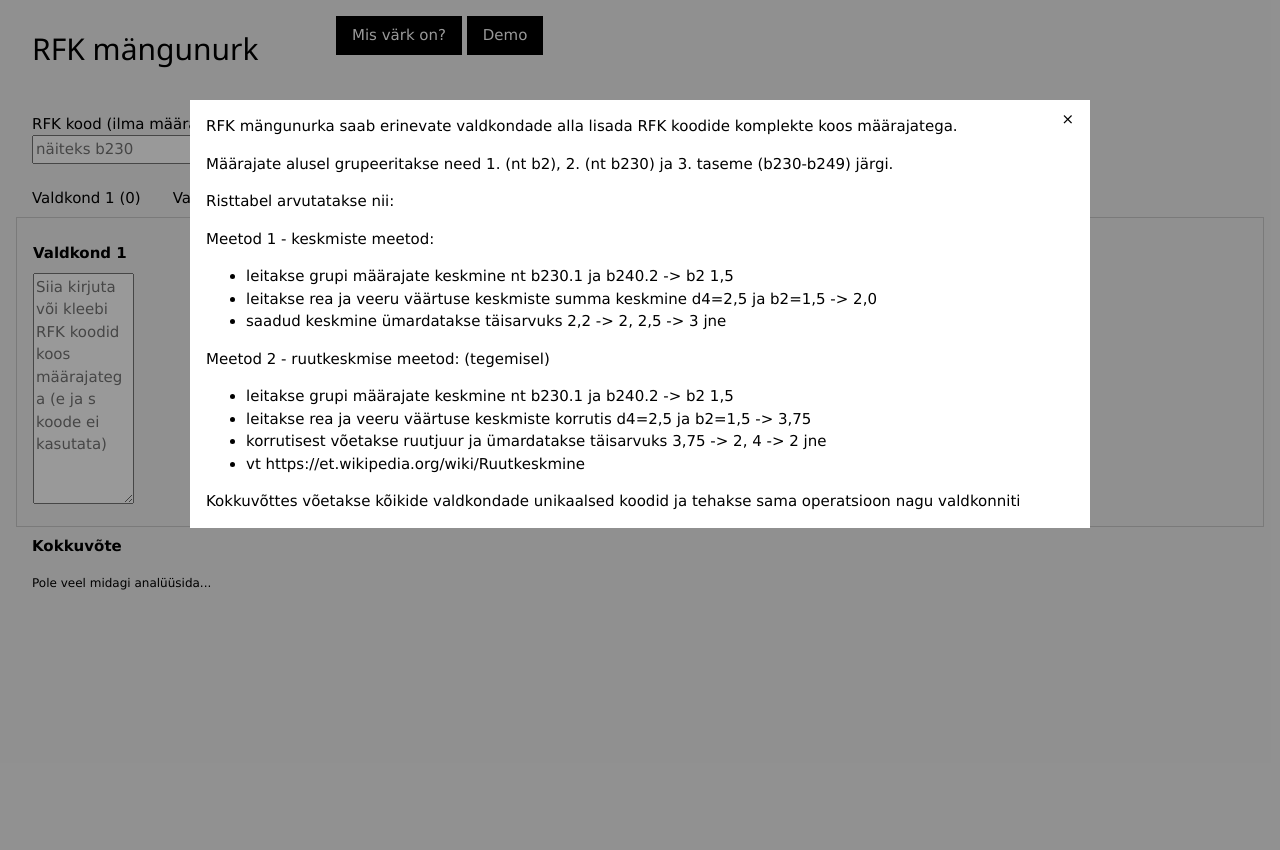
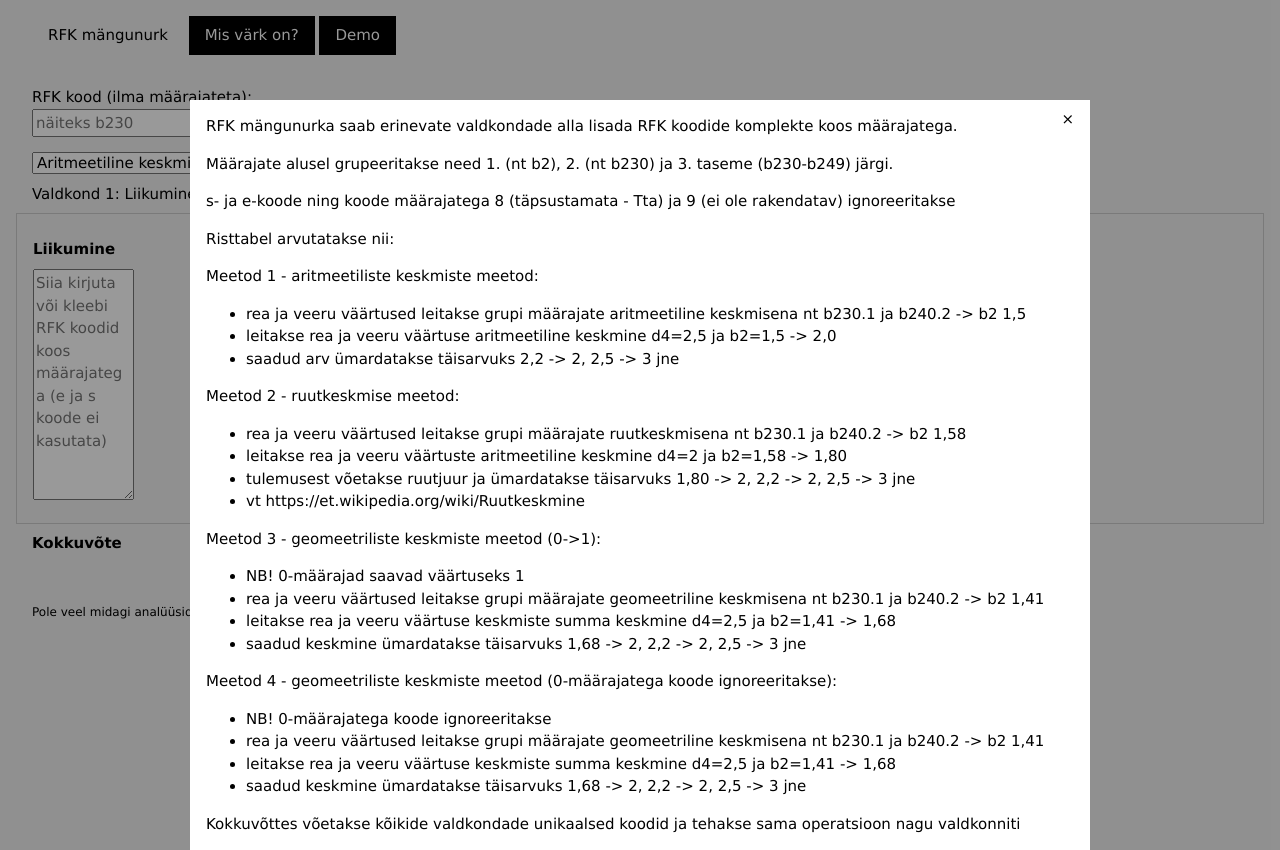
Before and after one commit to kalevhark/rfk, a Django app: page / in a window 1280 px wide, after a click on "Mis värk on?". Run offline with Django 3.2, Linux system fonts and the light colour scheme; parts of the project's set-up code (start-up, migrations or seed data) failed here and were passed over; some libraries are stand-ins or nearby versions.

Commit message:
version 2021.06.22

```diff
--- a/main/static/main/main.js
+++ b/main/static/main/main.js
@@ -4,16 +4,26 @@ var mainVM = new Vue({
     data: {
         rfkCode: '',
         rfkPath: '',
+        selected: 1,
+        options: [
+          { text: 'Aritmeetiline keskmine', value: 1 },
+          { text: 'Ruutkeskmine', value: 2 },
+          { text: 'Geomeetriline keskmine (0-määraja->1)', value: 3 },
+          { text: 'Geomeetriline keskmine (0-määrajaid ignoreeritakse)', value: 4 },
+        ],
         rfkSummary: '',
         resultSummary0: '',
         // resultSummary1: '',
         resultSummary2: '',
         resultSummary3: '',
+        resultVerbose2: '',
         answer: 'Pole veel midagi analüüsida...',
         inputs: [
-            {id: 1, category: 'Valdkond 1', question: '', result1: '', result2: '', result3: '', len: 0},
-            {id: 2, category: 'Valdkond 2', question: '', result1: '', result2: '', result3: '', len: 0},
-            {id: 3, category: 'Valdkond 3', question: '', result1: '', result2: '', result3: '', len: 0},
+            {id: 1, category: 'Liikumine', question: '', result1: '', result2: '', result3: '', len: 0},
+            {id: 2, category: 'Nägemine', question: '', result1: '', result2: '', result3: '', len: 0},
+            {id: 3, category: 'Kuulmine', question: '', result1: '', result2: '', result3: '', len: 0},
+            {id: 4, category: 'Keel ja kõne', question: '', result1: '', result2: '', result3: '', len: 0},
+            {id: 5, category: 'Vaimne', question: '', result1: '', result2: '', result3: '', len: 0},
         ]
     },
     watch: {
@@ -37,6 +47,12 @@ var mainVM = new Vue({
                 this.debouncedGetRFKSummary()
             },
         },
+        selected: {
+            handler(newQuestion, oldQuestion) {
+                this.getTables()
+                this.getRFKSummary()
+            },
+        }
     },
     created: function () {
         // _.debounce is a function provided by lodash to limit how
@@ -94,6 +110,7 @@ var mainVM = new Vue({
                 this.resultSummary1 = ''
                 this.resultSummary2 = ''
                 this.resultSummary3 = ''
+                this.resultVerbose2 = ''
                 for (const property in this.inputs) {
                     this.inputs[property].result1 = ''
                     this.inputs[property].result2 = ''
@@ -106,7 +123,12 @@ var mainVM = new Vue({
             var vm = this
             for (const property in vm.inputs) {
                 if (vm.inputs[property].question.length > 3) {
-                    axios.get(urlICFCalcs + '?content=' + JSON.stringify(vm.inputs[property].question))
+                    params = {
+                        method: vm.selected,
+                        content: JSON.stringify(vm.inputs[property].question)
+                    }
+                    // var querystring = ['?method=' + method, 'content=' + content].join('&')
+                    axios.get(urlICFCalcs, {params: params}) // '?content=' + JSON.stringify(vm.inputs[property].question))
                         .then(function (response) {
                             vm.inputs[property].result1 = response.data.icf_table_matrix_level1
                             vm.inputs[property].result2 = response.data.icf_table_matrix_level2
@@ -134,12 +156,16 @@ var mainVM = new Vue({
         },
         getRFKSummary: function () {
             var vm = this
-            console.log(vm.rfkSummary)
-            axios.get(urlICFSummary + '?content=' + JSON.stringify(vm.rfkSummary))
+            params = {
+                method: vm.selected,
+                content: JSON.stringify(vm.rfkSummary)
+            }
+            axios.get(urlICFSummary, {params: params})
                 .then(function (response) {
                     vm.resultSummary0 = response.data.icf_table_matrix_level0
                     vm.resultSummary2 = response.data.icf_table_matrix_level2
                     vm.resultSummary3 = response.data.icf_table_matrix_level3
+                    vm.resultVerbose2 = response.data.icf_table_verbose_level2
                 })
                 .catch(function (error) {
                     vm.answer = 'Error! Could not reach the API. ' + error
--- a/main/templates/main/index.html
+++ b/main/templates/main/index.html
@@ -30,10 +30,8 @@
 
     <div class="w3-container">
       <div class="w3-row w3-padding-16">
-        <div class="w3-col l3">
-          <h2>RFK mängunurk</h2>
-        </div>
-        <div class="w3-col l9">
+        <div class="w3-col l6">
+          <button v-on:click="makeDemo" class="w3-button">RFK mängunurk</button>
           <button onclick="document.getElementById('id01').style.display='block'" class="w3-button w3-black">Mis värk on?</button>
           <button v-on:click="makeDemo" class="w3-button w3-black">Demo</button>
         </div>
@@ -44,19 +42,34 @@
             <span onclick="document.getElementById('id01').style.display='none'" class="w3-button w3-display-topright">&times;</span>
             <p>RFK mängunurka saab erinevate valdkondade alla lisada RFK koodide komplekte koos määrajatega.</p>
             <p>Määrajate alusel grupeeritakse need 1. (nt b2), 2. (nt b230) ja 3. taseme (b230-b249) järgi.</p>
+            <p>s- ja e-koode ning koode määrajatega 8 (täpsustamata - Tta) ja 9 (ei ole rakendatav) ignoreeritakse</p>
             <p>Risttabel arvutatakse nii:</p>
-            <p>Meetod 1 - keskmiste meetod:</p>
+            <p>Meetod 1 - aritmeetiliste keskmiste meetod:</p>
             <ul>
-              <li>leitakse grupi määrajate keskmine nt b230.1 ja b240.2 -> b2 1,5</li>
-              <li>leitakse rea ja veeru väärtuse keskmiste summa keskmine d4=2,5 ja b2=1,5 -> 2,0</li>
-              <li>saadud keskmine ümardatakse täisarvuks 2,2 -> 2, 2,5 -> 3 jne</li>
+              <li>rea ja veeru väärtused leitakse grupi määrajate aritmeetiline keskmisena nt b230.1 ja b240.2 -> b2 1,5</li>
+              <li>leitakse rea ja veeru väärtuse aritmeetiline keskmine d4=2,5 ja b2=1,5 -> 2,0</li>
+              <li>saadud arv ümardatakse täisarvuks 2,2 -> 2, 2,5 -> 3 jne</li>
             </ul>
-            <p>Meetod 2 - ruutkeskmise meetod: (tegemisel)</p>
+            <p>Meetod 2 - ruutkeskmise meetod:</p>
             <ul>
-              <li>leitakse grupi määrajate keskmine nt b230.1 ja b240.2 -> b2 1,5</li>
-              <li>leitakse rea ja veeru väärtuse keskmiste korrutis d4=2,5 ja b2=1,5 -> 3,75</li>
-              <li>korrutisest võetakse ruutjuur ja ümardatakse täisarvuks 3,75 -> 2, 4 -> 2 jne</li>
+              <li>rea ja veeru väärtused leitakse grupi määrajate ruutkeskmisena nt b230.1 ja b240.2 -> b2 1,58</li>
+              <li>leitakse rea ja veeru väärtuste aritmeetiline keskmine d4=2 ja b2=1,58 -> 1,80</li>
+              <li>tulemusest võetakse ruutjuur ja ümardatakse täisarvuks 1,80 -> 2, 2,2 -> 2, 2,5 -> 3 jne</li>
               <li>vt https://et.wikipedia.org/wiki/Ruutkeskmine</li>
+            </ul>
+            <p>Meetod 3 - geomeetriliste keskmiste meetod (0->1):</p>
+            <ul>
+              <li>NB! 0-määrajad saavad väärtuseks 1</li>
+              <li>rea ja veeru väärtused leitakse grupi määrajate geomeetriline keskmisena nt b230.1 ja b240.2 -> b2 1,41</li>
+              <li>leitakse rea ja veeru väärtuse keskmiste summa keskmine d4=2,5 ja b2=1,41 -> 1,68</li>
+              <li>saadud keskmine ümardatakse täisarvuks 1,68 -> 2, 2,2 -> 2, 2,5 -> 3 jne</li>
+            </ul>
+            <p>Meetod 4 - geomeetriliste keskmiste meetod (0-määrajatega koode ignoreeritakse):</p>
+            <ul>
+              <li>NB! 0-määrajatega koode ignoreeritakse</li>
+              <li>rea ja veeru väärtused leitakse grupi määrajate geomeetriline keskmisena nt b230.1 ja b240.2 -> b2 1,41</li>
+              <li>leitakse rea ja veeru väärtuse keskmiste summa keskmine d4=2,5 ja b2=1,41 -> 1,68</li>
+              <li>saadud keskmine ümardatakse täisarvuks 1,68 -> 2, 2,2 -> 2, 2,5 -> 3 jne</li>
             </ul>
             <p>Kokkuvõttes võetakse kõikide valdkondade unikaalsed koodid ja tehakse sama operatsioon nagu valdkonniti</p>
           </div>
@@ -75,14 +88,22 @@
         [[ rfkPath ]]
       </p>
     </div>
-    <div
-						class="w3-bar"
-				>
+    <div class="w3-container">
+      <select v-model="selected">
+        <option v-for="option in options" v-bind:value="option.value">
+          [[ option.text ]]
+        </option>
+      </select>
+      <span>Meetod: [[ selected ]]</span>
+    </div>
+    <div class="w3-bar">
       <button
           class="w3-bar-item w3-button tablink"
           v-for="input in inputs"
           v-on:click="openTab($event, 'valdkond_' + input.id)"
-					>Valdkond [[ input.id ]] ([[ input.len ]])</button>
+      >
+        Valdkond [[ input.id ]]: [[ input.category ]] <span class="w3-text-red" v-if="input.len">([[ input.len ]])</span>
+      </button>
     </div>
     <div
         class="w3-row w3-padding-16 w3-border tab"
@@ -109,12 +130,12 @@
           <span v-html="input.result1"></span>
         </div>
       </div>
-      <div class="w3-col l3">
+      <div class="w3-col l4">
         <div class="w3-container">
           <span v-html="input.result2"></span>
         </div>
       </div>
-      <div class="w3-col l3">
+      <div class="w3-col l4">
         <div class="w3-container">
           <span v-html="input.result3"></span>
         </div>
@@ -130,10 +151,15 @@
       <div class="w3-col l3 w3-container">
         <span v-html="resultSummary0"></span>
       </div>
-      <div class="w3-col l3 w3-container">
+      <div class="w3-col l4 w3-container">
+        <div class="w3-row">
           <span v-html="resultSummary2"></span>
         </div>
-      <div class="w3-col l3 w3-container">
+        <div class="w3-row w3-padding-16">
+          <span v-html="resultVerbose2"></span>
+        </div>
+      </div>
+      <div class="w3-col l4 w3-container">
         <span v-html="resultSummary3"></span>
       </div>
     </div>
@@ -146,5 +172,5 @@
 {% endblock %}
 
 {% block javascript %}
-  <script src="{% static 'main/main.js'%}?ver=2021.06.13"></script>
+  <script src="{% static 'main/main.js'%}?ver=2021.07.06"></script>
 {% endblock %}
--- a/main/views.py
+++ b/main/views.py
@@ -9,10 +9,12 @@ if __name__ != '__main__':
     from django.shortcuts import render
     from pyhtml import *
 
-    RFK_REGEX = r"[bdes](?:\d{3,}\.\d+)"
     STATIC_DIR = settings.BASE_DIR / 'main' / 'static' / 'main'
-    SCRORE_CLASSES = ['', 'w3-pale-yellow', 'w3-yellow', 'w3-pale-red', 'w3-red']
-    SCRORE_SCALE = [5, 25, 50, 95, 100]
+
+RFK_REGEX = r"[bdes](?:\d{3,}\.\d+)"
+SCORE_CLASSES = ['', 'w3-pale-yellow', 'w3-yellow', 'w3-pale-red', 'w3-red']
+SCORE_SCALE = [5, 25, 50, 95, 100]
+ROWS, COLUMNS, IGNORE = (('d'), ('b'), ('s', 'e')) # Milliseid koodigruppe ja kus arvesse v6tta
 
 #
 # Kooditabelite import ja töötlus
@@ -62,8 +64,8 @@ def icf_add_translations(icf_eng_set, icf_est_set):
         except:
             # print(key)
             continue
-        icf_eng_set[key]['Translated_title'] = icf_est_set[key]['Kirjeldus']
-        icf_eng_set[key]['Translated_description'] = icf_est_set[key]['Selgitus']
+        icf_eng_set[key]['Translated_title'] = icf_est_set[key]['Kirjeldus'].strip()
+        icf_eng_set[key]['Translated_description'] = icf_est_set[key]['Selgitus'].strip()
         icf_eng_set[key]['Translated_inclusions'] = icf_est_set[key]['KA']
         icf_eng_set[key]['Translated_exclusions'] = icf_est_set[key]['VA']
     # Kontrollime settide sisalduvust
@@ -94,11 +96,23 @@ def get_icf_group(code):
 def get_rfk_title(code):
     if code[0] in icf_eng.keys():
         try:
-            return icf_eng[code]['Translated_title']
+            title = icf_eng[code]['Translated_title']
+            if not title and icf_eng[code]['parent']:
+                title = get_rfk_title(icf_eng[code]['parent'])
         except KeyError: # ilmselt osaline kood nt b23
-            return ''
+            title = ''
     else:
-        return 'Täpsustamata'
+        title = 'Täpsustamata'
+    return title
+
+def get_rfk_qualifier(code, score):
+    qualifiers = ['ei ole probleemi', 'kerge probleem', 'mõõdukas probleem', 'raske probleem', 'täielik probleem']
+    # qualifier = code[1]
+    try:
+        qualifier = qualifiers[score]
+    except IndexError:
+        qualifier = score
+    return qualifier
 
 def get_icf_path(request=None, code=None):
     if request:
@@ -136,13 +150,17 @@ def index(request):
     )
 
 # Loeb textareast kõik RFK koodid koos määrajatega listi ja eraldab komponentideks
-def read_content_to_rfk(icf_eng_set, content):
+def read_content_to_rfk(icf_eng_set, content, method=1):
     data = re.findall(RFK_REGEX, content)
+    if method == 4: # 0-määrajatega koode ei arvestata
+        start = 1
+    else:
+        start = 0
     codeset = dict()
     for el in data:
         code = el.strip().split('.')
         if code[0] in icf_eng_set.keys():
-            if code[1][0] in ['0', '1', '2', '3', '4']:
+            if code[1][0] in [str(m22raja) for m22raja in range(start, 5)]:
                 codeset[code[0]] = (
                     code[0][:2], # 1. taseme kood d4
                     code[0][:4], # 2. taseme kood d410
@@ -172,16 +190,7 @@ def calc_mean(rfk_set, parts, part, code, method=1):
             ]
         except:
             parts[part] = [rfk_set[code][3], 1, f'{code}.{rfk_set[code][3]}']
-    elif method == 2:  # geomeetriline keskmine
-        try:
-            parts[part] = [
-                parts[part][0] * (rfk_set[code][3] if rfk_set[code][3]>0 else 1),
-                parts[part][1] + 1,
-                ' * '.join([f'{code}.{rfk_set[code][3]}', parts[part][2]])
-            ]
-        except:
-            parts[part] = [rfk_set[code][3], 1, f'{code}.{rfk_set[code][3]}']
-    elif method == 3:  # ruutkeskmine
+    elif method == 2:  # ruutkeskmine
         try:
             parts[part] = [
                 parts[part][0] + (rfk_set[code][3] ** 2),
@@ -190,6 +199,25 @@ def calc_mean(rfk_set, parts, part, code, method=1):
             ]
         except:
             parts[part] = [rfk_set[code][3] ** 2, 1, f'{code}.{rfk_set[code][3]} ^ 2']
+    elif method == 3:  # geomeetriline keskmine NB! 0 -> 1
+        try:
+            parts[part] = [
+                parts[part][0] * (rfk_set[code][3] if rfk_set[code][3]>0 else 1),
+                parts[part][1] + 1,
+                ' * '.join([f'{code}.{rfk_set[code][3]}', parts[part][2]])
+            ]
+        except:
+            parts[part] = [rfk_set[code][3] if rfk_set[code][3]>0 else 1, 1, f'{code}.{rfk_set[code][3]}']
+    elif method == 4:  # geomeetriline keskmine NB! ignoreeritakse 0-väärtusi
+        if rfk_set[code][3] > 0:
+            try:
+                parts[part] = [
+                    parts[part][0] * rfk_set[code][3],
+                    parts[part][1] + 1,
+                    ' * '.join([f'{code}.{rfk_set[code][3]}', parts[part][2]])
+                ]
+            except:
+                parts[part] = [rfk_set[code][3], 1, f'{code}.{rfk_set[code][3]}']
     return parts
 
 def calc_score(row_code, col_code, method=1):
@@ -205,18 +233,7 @@ def calc_score(row_code, col_code, method=1):
         row_string = f'{row_code[2]}) / {row_code[1]}' if row_code else '0'
         col_string = f'{col_code[2]}) / {col_code[1]}' if col_code else '0'
         title = f'(({row_string}) + ({col_string})) / {mean_count} = {score}'
-    elif method == 2: # geomeetriline keskmine
-        row_score = row_code[0] ** (1/row_code[1]) if row_code else 1
-        col_score = col_code[0] ** (1/col_code[1]) if col_code else 1
-        mean_count = 2 if all([row_code, col_code]) else 1
-        score = round(
-            (row_score * col_score) ** (1/mean_count),
-            1
-        )
-        row_string = f'{row_code[2]}) ** 1/{row_code[1]}' if row_code else '1'
-        col_string = f'{col_code[2]}) ** 1/{col_code[1]}' if col_code else '1'
-        title = f'(({row_string} * ({col_string}) ** 1/{mean_count} = {score}'
-    elif method == 3: # ruutkeskmine
+    elif method == 2: # ruutkeskmine
         row_score = math.sqrt(row_code[0] / row_code[1]) if row_code else 0
         col_score = math.sqrt(col_code[0] / col_code[1]) if col_code else 0
         mean_count = 2 if all([row_code, col_code]) else 1
@@ -226,10 +243,32 @@ def calc_score(row_code, col_code, method=1):
             1
         )
         title = f'sqrt((({row_code[2]})/{row_code[1]}) + ({col_code[2]})/{col_code[1]})) / {mean_count}) = {score}'
+    elif method == 3: # geomeetriline keskmine NB! 0 -> 1
+        row_score = row_code[0] ** (1/row_code[1]) if row_code else 1
+        col_score = col_code[0] ** (1/col_code[1]) if col_code else 1
+        mean_count = 2 # if all([row_code, col_code]) else 1
+        score = round(
+            (row_score * col_score) ** (1/mean_count),
+            1
+        )
+        row_string = f'{row_code[2]}) ** 1/{row_code[1]}' if row_code else '1'
+        col_string = f'{col_code[2]}) ** 1/{col_code[1]}' if col_code else '1'
+        title = f'(({row_string} * ({col_string}) ** 1/{mean_count} = {score}'
+    elif method == 4:  # geomeetriline keskmine NB! ignoreeritakse 0-väärtusi
+        row_score = row_code[0] ** (1 / row_code[1]) if row_code else 1
+        col_score = col_code[0] ** (1 / col_code[1]) if col_code else 1
+        mean_count = 2  # if all([row_code, col_code]) else 1
+        score = round(
+            (row_score * col_score) ** (1 / mean_count),
+            1
+        )
+        row_string = f'{row_code[2]}) ** 1/{row_code[1]}' if row_code else '1'
+        col_string = f'{col_code[2]}) ** 1/{col_code[1]}' if col_code else '1'
+        title = f'(({row_string} * ({col_string}) ** 1/{mean_count} = {score}'
     score = int(score)
     return score, title
 
-def make_icf_matrix(rfk_set, rows=['d'], columns=['b'], ignore=['s', 'e'], level=1, method=1):
+def make_icf_matrix(rfk_set, rows=ROWS, columns=COLUMNS, ignore=IGNORE, level=1, method=1):
     #
     # level=1 kahekohaline nt b2
     # level=2 neljakohaline nt b230
@@ -327,7 +366,7 @@ def make_icf_matrix(rfk_set, rows=['d'], columns=['b'], ignore=['s', 'e'], level
                 else:
                     score = ''
             if score:
-                score_class = SCRORE_CLASSES[score]
+                score_class = SCORE_CLASSES[score]
             else:
                 score_class = ''
             el = str(score)
@@ -336,15 +375,108 @@ def make_icf_matrix(rfk_set, rows=['d'], columns=['b'], ignore=['s', 'e'], level
         trs.append(tr(row))
     return table(border="1", class_="w3-table-all w3-small w3-card-4")(header, trs).render()
 
+def make_icf_verbose(rfk_set, rows=ROWS, columns=COLUMNS, ignore=IGNORE, level=1, method=1):
+    #
+    # level=1 kahekohaline nt b2
+    # level=2 neljakohaline nt b230
+    # level=3 koodigrupp nt b230-b239
+    #
+    # method=1 aritmeetiline keskmine
+    # method=2 geomeetriline keskmine
+    # method=3 ruutkeskmine
+    #
+    parts = dict()
+    for code in rfk_set:
+        if level == 0 or level == 1:
+            part = code[:2] # kahekohaline nt b2
+        elif level == 2:
+            part = code[:4] # neljakohaline nt b230
+        else: # level == 3
+            part = rfk_set[code][2] # koodigrupp nt b230-b239
+        if code[0] not in ignore:
+            parts = calc_mean(rfk_set, parts, part, code, method)
+
+    if level == 0: # võetakse kõik kahekohalised klassifikaatorikoodid (b1, b2, ..., d1, d2 jne)
+        vect_rows = [
+            code
+            for code
+            in icf_eng.keys()
+            if (code[0] in rows and len(code) == 2)
+        ]
+        columns_exist = any((code[0] in columns) for code in rfk_set) # kas on func või strukt koode?
+        if columns_exist:
+            vect_columns = [
+                code
+                for code
+                in icf_eng.keys()
+                if (code[0] in columns and len(code) == 2)
+            ]
+        else:
+            vect_columns = ['TTa']  # kui func või struct piiranguid pole, siis Täpsustamata (TTa)
+    else:
+        vect_rows = [
+            code_block
+            for code_block
+            in parts.keys()
+            if code_block[0] in rows
+            ]
+        if vect_rows:
+            vect_rows.sort()
+        else:
+            vect_rows = ['TTa']  # kui tegevus/osalus piiranguid pole, siis Täpsustamata (TTa)
+
+        vect_columns = [
+            code_block
+            for code_block
+            in parts.keys()
+            if code_block[0] in columns
+            ]
+        if vect_columns:
+            vect_columns.sort()
+        else:
+            vect_columns = ['TTa'] # kui func või struct piiranguid pole, siis Täpsustamata (TTa)
+
+    header = tr(th('kategooria'), th('määraja'))
+    trs = []
+
+    for r in [*vect_rows, *vect_columns]:
+        if method == 1:
+            score = parts[r][0] / parts[r][1]
+        elif method == 2:
+            score = math.sqrt(parts[r][0] / parts[r][1])
+        elif method == 3:
+            score = parts[r][0] ** (1 / parts[r][1]) if parts[r][0] else 0
+        elif method == 4:
+            score = parts[r][0] ** (1 / parts[r][1])
+        else:
+            score = 9
+        score = int(round(score, 1))
+        title = get_rfk_title(r)
+        qualifier = get_rfk_qualifier(code=r, score=score)
+        try:
+            score_class = SCORE_CLASSES[score]
+        except IndexError:
+            score_class = ''
+        print(title, qualifier, f'({r}.{score})') # row = [td(get_rfk_title(r))]
+        row = tr([
+            td(class_=f"{score_class}", title=title)(f'{title[:30]} ({r}.{score})'),
+            td(class_=f"{score_class}", title=title)(f'{qualifier} ({score})')
+        ])
+        trs.append(row)
+    return table(border="1", class_="w3-table-all w3-small w3-card-4")(header, trs).render()
+
 # Vue küsib siit andmeid valdkondade jaoks
 def get_icf_calcs(request):
     content = request.GET.get('content', '')
-    rfk_set = read_content_to_rfk(icf_eng, content)
+    method = int(request.GET.get('method', 1))
+    rfk_set = read_content_to_rfk(icf_eng, content, method)
     # icf_table_html = make_icf_table(rfk_set)
-    method = 1
     icf_table_matrix_level1 = make_icf_matrix(rfk_set, level=1, method=method)
     icf_table_matrix_level2 = make_icf_matrix(rfk_set, level=2, method=method)
     icf_table_matrix_level3 = make_icf_matrix(rfk_set, level=3, method=method)
+    make_icf_verbose(rfk_set, level=1, method=method)
+    make_icf_verbose(rfk_set, level=2, method=method)
+    make_icf_verbose(rfk_set, level=3, method=method)
     return JsonResponse(
         {
             # 'icf_table_html': icf_table_html,
@@ -359,13 +491,15 @@ def get_icf_calcs(request):
 # Vue küsib siit andmeid kokkuvõtte jaoks
 def get_icf_summary(request):
     content = request.GET.get('content', '')
-    rfk_set = read_content_to_rfk(icf_eng, content)
+    method = int(request.GET.get('method', 1))
+    rfk_set = read_content_to_rfk(icf_eng, content, method)
     icf_table_html = make_icf_table(rfk_set)
-    method = 1
     icf_table_matrix_level0 = make_icf_matrix(rfk_set, level=0, method=method)
     icf_table_matrix_level1 = make_icf_matrix(rfk_set, level=1, method=method)
     icf_table_matrix_level2 = make_icf_matrix(rfk_set, level=2, method=method)
     icf_table_matrix_level3 = make_icf_matrix(rfk_set, level=3, method=method)
+
+    icf_table_verbose_level2 = make_icf_verbose(rfk_set, level=2, method=method)
     return JsonResponse(
         {
             'icf_table_html': icf_table_html,
@@ -373,6 +507,7 @@ def get_icf_summary(request):
             'icf_table_matrix_level1': icf_table_matrix_level1,
             'icf_table_matrix_level2': icf_table_matrix_level2,
             'icf_table_matrix_level3': icf_table_matrix_level3,
+            'icf_table_verbose_level2': icf_table_verbose_level2
         },
         safe=False
     )
@@ -385,7 +520,7 @@ def test(method=1):
         'b4553': ('b4', 'b455', 'b450-b469', 2),
     }
     rfk_set_d = {
-        'd4551': ('d4', 'd455', 'd450-b469', 2),
+        'd4551': ('d4', 'd455', 'd450-b469', 0),
         'd4552': ('d4', 'd455', 'd450-b469', 3),
         'd4553': ('d4', 'd455', 'd450-b469', 2),
     }
@@ -426,6 +561,8 @@ def test(method=1):
 
     for r in vect_rows:
         for c in vect_columns:
+            score = ''
+            title = ''
             try:
                 score, title = calc_score(parts[r], parts[c], method=method)
             except:
@@ -433,15 +570,13 @@ def test(method=1):
                     try:
                         score, title = calc_score(parts[r], None, method=method)
                     except KeyError:
-                        score = ''
+                        pass
                 elif r == 'TTa': # kui tegevus/osalus t2psustamata, siis ainult b/s keskmine
                     score, title = calc_score(None, parts[c], method=method)
-                else:
-                    score = ''
             print(score, title)
 
 if __name__ == '__main__':
-    for i in range(1, 4):
+    for i in range(1, 5):
         test(i)
 else:
     icf_eng = ICF_Eng().df
```
Lines whose indentation alone changed are shown as unchanged.
